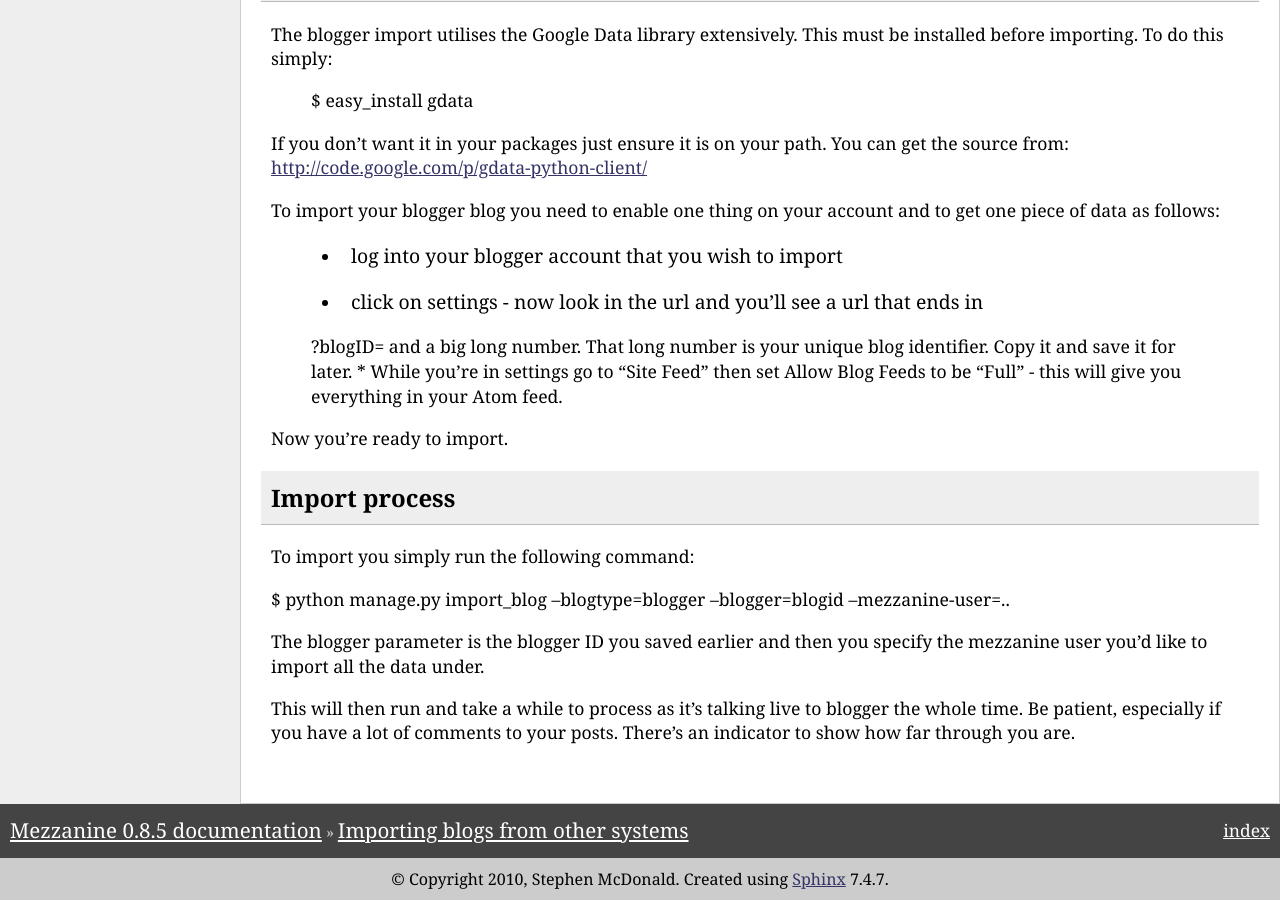
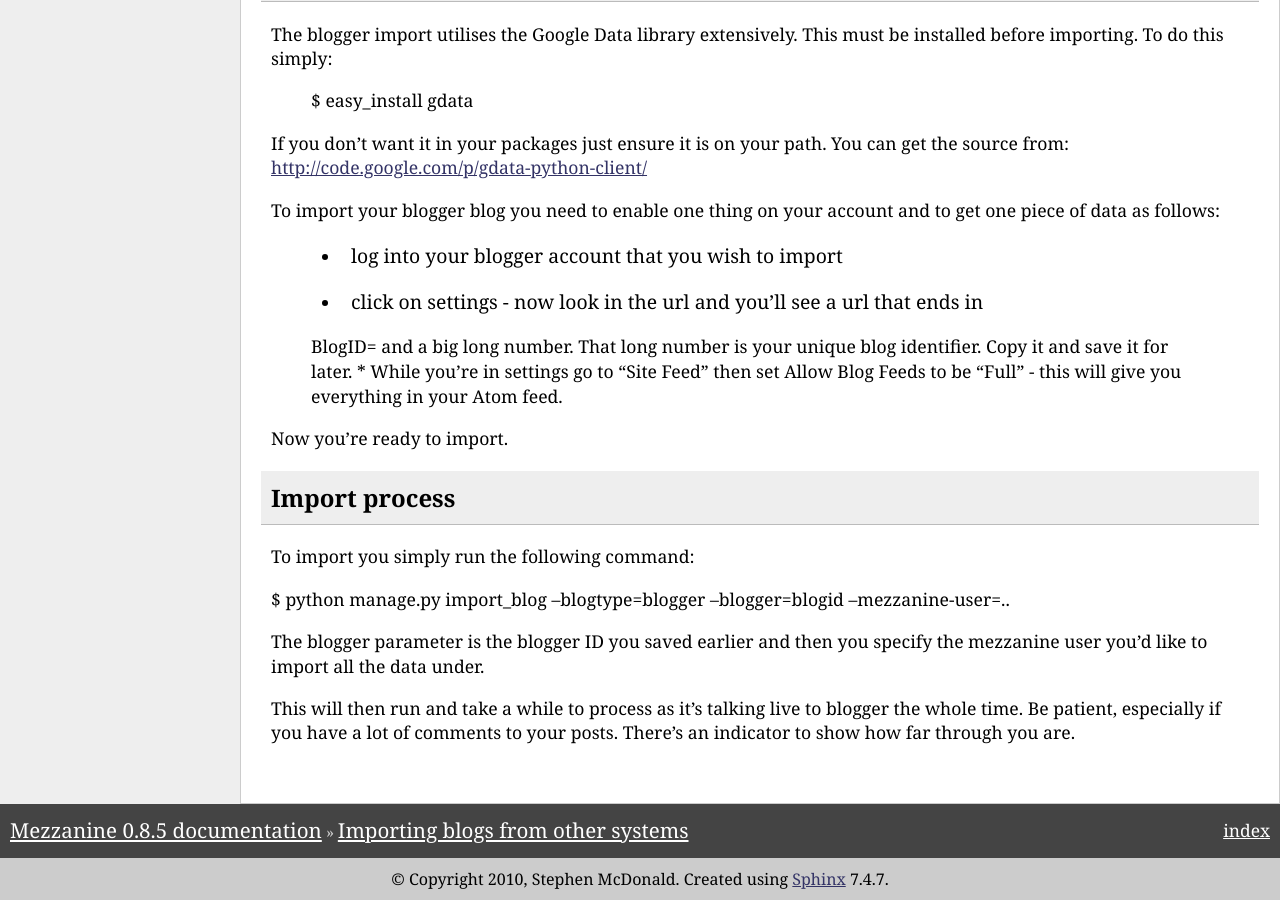
Before and after one commit to stephenmcd/mezzanine, a Sphinx documentation site: the page built from docs/blog-importing.rst, in a window 1280 px wide and 900 px high, scrolled down 1987 px. Built offline with Sphinx 7.4.7, drawn with Linux system fonts in a browser that asks for light colours.

Commit message:
typo fix

```diff
--- a/docs/blog-importing.rst
+++ b/docs/blog-importing.rst
@@ -103,7 +103,7 @@
 
     * log into your blogger account that you wish to import
     * click on settings - now look in the url and you'll see a url that ends in
-    ?blogID= and a big long number. That long number is your unique blog
+    BlogID= and a big long number. That long number is your unique blog
     identifier. Copy it and save it for later.
     * While you're in settings go to "Site Feed" then set Allow Blog Feeds to
     be "Full" - this will give you everything in your Atom feed.
```
